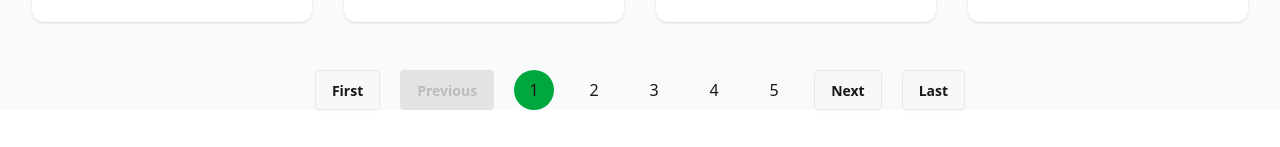
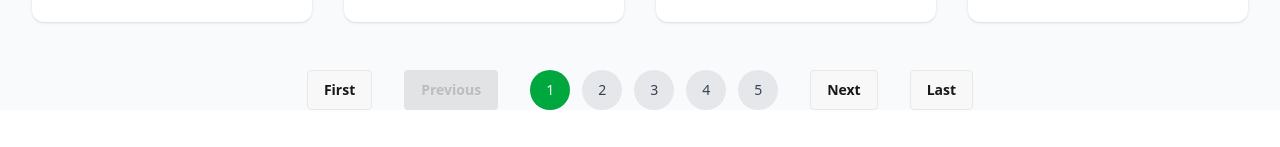
Before and after one commit to Pad-coder/next-js-ecommerce-app, a Next.js app: page / in a window 1280 px wide. Shown: the part 1170-1317 px from the top of the page. Built offline with nearby package versions, Linux system fonts and the light colour scheme.

Commit message:
pagination turns responsive

```diff
--- a/src/app/api/products/productbyId/[id]/route.js
+++ b/src/app/api/products/productbyId/[id]/route.js
@@ -1,7 +1,7 @@
 import { PRODUCTS } from "@/app/api/products/data/data";
 
 export async function GET(request, { params }) {
-  const { id } = params;
+  const { id } = await params;
 
   const product = PRODUCTS.find(p => p.id === parseInt(id));
 
--- a/src/app/context/ProductContext.js
+++ b/src/app/context/ProductContext.js
@@ -8,6 +8,7 @@ export const useProduct = () => useContext(ProductContext);
 
 export const ProductProvider = ({ children }) => {
     const [products, setProducts] = useState([])
+    const [loading, setLoading] = useState(true)
 
 useEffect(()=>{
 const fetchProduct = async ()=>{
@@ -15,12 +16,14 @@ const fetchProduct = async ()=>{
      const data = await res.json()
      let shuffledArray = await data.sort(() => Math.random()-0.5)
       setProducts(shuffledArray)
+      setLoading(false)
 }
 fetchProduct()
 },[])
 
 const value = {
-    products
+    products,
+    loading
 }
 return <ProductContext.Provider value={value} >{children}</ProductContext.Provider>
 
--- a/src/app/page.js
+++ b/src/app/page.js
@@ -4,7 +4,7 @@ import ProductCard from './components/ProductCard';
 import { useProduct } from './context/ProductContext';
 
 export default  function HomePage() {
-  const {products} = useProduct()
+  const {products,loading} = useProduct()
 
   const [currentPage, setCurrentPage] = useState(1);
   const [itemsPerPage, setItemsPerPage] = useState(8);
@@ -25,6 +25,11 @@ export default  function HomePage() {
       if(currentPage < totalPages)
         setCurrentPage(currentPage + 1)
     }
+    if(loading){
+      return <div className='h-screen flex justify-center items-center'>
+          <span className="loading loading-dots loading-xl "></span>
+      </div>
+    }
   return (
    <>
     <div className="max-w-7xl mx-auto px-4 sm:px-6 lg:px-8 py-12">
@@ -39,17 +44,53 @@ export default  function HomePage() {
       </div>
     </div>
 
-    <div className='w-fit flex mx-auto gap-5 mb-10'>
+   <div className="flex flex-wrap justify-center items-center gap-2 sm:gap-4 md:gap-6 lg:gap-8 mb-10 w-full px-2">
 
-      <button className='btn' onClick={(()=>paginate(1))} > First </button>
-      <button className='btn' onClick={()=> previousPage()} disabled={currentPage === 1}> Previous </button>
-      {new Array(totalPages).fill(0).map((_,idx)=>{
-        return <button key={idx +1} onClick={()=>setCurrentPage(idx+1)} className={`w-10 h-10 rounded-3xl hover:bg-green-600 ${currentPage === idx +1 && "bg-green-600"}`}>{idx + 1}</button>
-      })}
-      <button className='btn' onClick={()=> nextPage()} disabled={currentPage === totalPages}> Next </button>
-      <button className='btn' onClick={(()=>paginate(totalPages))}> Last </button>
+  <button
+    className="btn text-[10px] sm:text-[12px] md:text-sm px-2 sm:px-3 md:px-4"
+    onClick={() => paginate(1)}
+  >
+    First
+  </button>
 
-    </div>
+  <button
+    className="btn text-[10px] sm:text-[12px] md:text-sm px-2 sm:px-3 md:px-4"
+    onClick={() => previousPage()}
+    disabled={currentPage === 1}
+  >
+    Previous
+  </button>
+
+  <div className="flex flex-wrap justify-center gap-1 sm:gap-2 md:gap-3">
+    {new Array(totalPages).fill(0).map((_, idx) => (
+      <button
+        key={idx + 1}
+        onClick={() => setCurrentPage(idx + 1)}
+        className={`w-8 h-8 sm:w-9 sm:h-9 md:w-10 md:h-10 rounded-full text-[12px] sm:text-sm font-medium
+          hover:bg-green-600 transition-colors duration-200
+          ${currentPage === idx + 1 ? "bg-green-600 text-white" : "bg-gray-200 text-gray-700"}`}
+      >
+        {idx + 1}
+      </button>
+    ))}
+  </div>
+
+  <button
+    className="btn text-[10px] sm:text-[12px] md:text-sm px-2 sm:px-3 md:px-4"
+    onClick={() => nextPage()}
+    disabled={currentPage === totalPages}
+  >
+    Next
+  </button>
+
+  <button
+    className="btn text-[10px] sm:text-[12px] md:text-sm px-2 sm:px-3 md:px-4"
+    onClick={() => paginate(totalPages)}
+  >
+    Last
+  </button>
+</div>
+
    </>
   );
 }
--- a/src/app/products/[id]/page.js
+++ b/src/app/products/[id]/page.js
@@ -2,21 +2,38 @@
 import Link from 'next/link';
 import { ArrowLeft } from 'lucide-react';
 import { useEffect, useState } from 'react';
+import { useParams } from 'next/navigation';
 import AddToCartButton from '@/app/components/AddToCartButton';
 
-export default function ProductDetailPage({ params }) {
+export default function ProductDetailPage() {
 
   const [product, setProduct] = useState('')
-
+  const [loading, setLoading] = useState(true)
+  const param = useParams();
+   const { id } = param;
 
   useEffect(() => {
-    if (!params?.id) return;
+    if (!id) return
 
-    fetch(`/api/products/productbyId/${params.id}`)
+    fetch(`/api/products/productbyId/${id}`)
       .then(res => res.json())
-      .then(data => setProduct(data))
+      .then(data => {
+        setProduct(data)
+        setLoading(false)
+      })
       .catch(err => console.error("Error fetching product:", err));
-    }, [params.id]);
+    }, [id]);
+
+  if(loading) {
+    setTimeout(()=> setLoading(false),5000)
+    return <>
+    {
+      <div className='h-screen flex justify-center items-center'>
+          <span className="loading loading-dots loading-xl "></span>
+      </div>
+    }
+    </>
+  }
 
   if (!product) {
     return (
```
